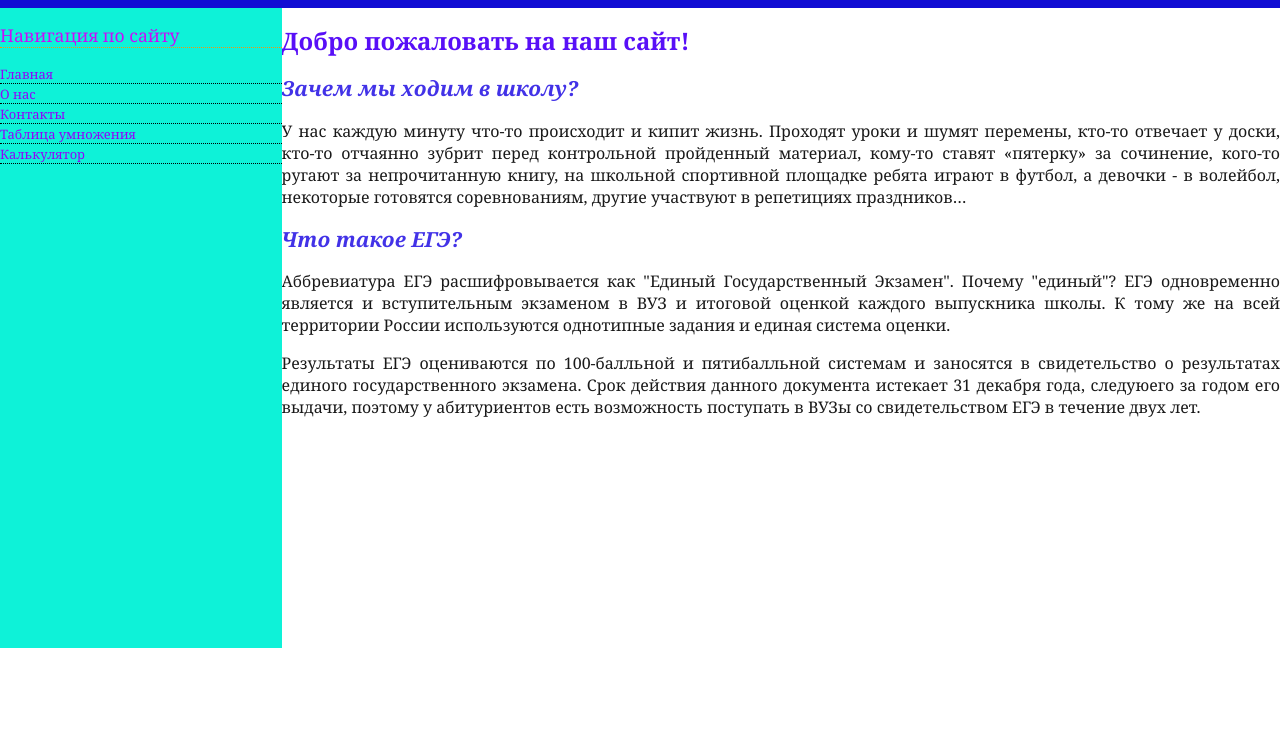
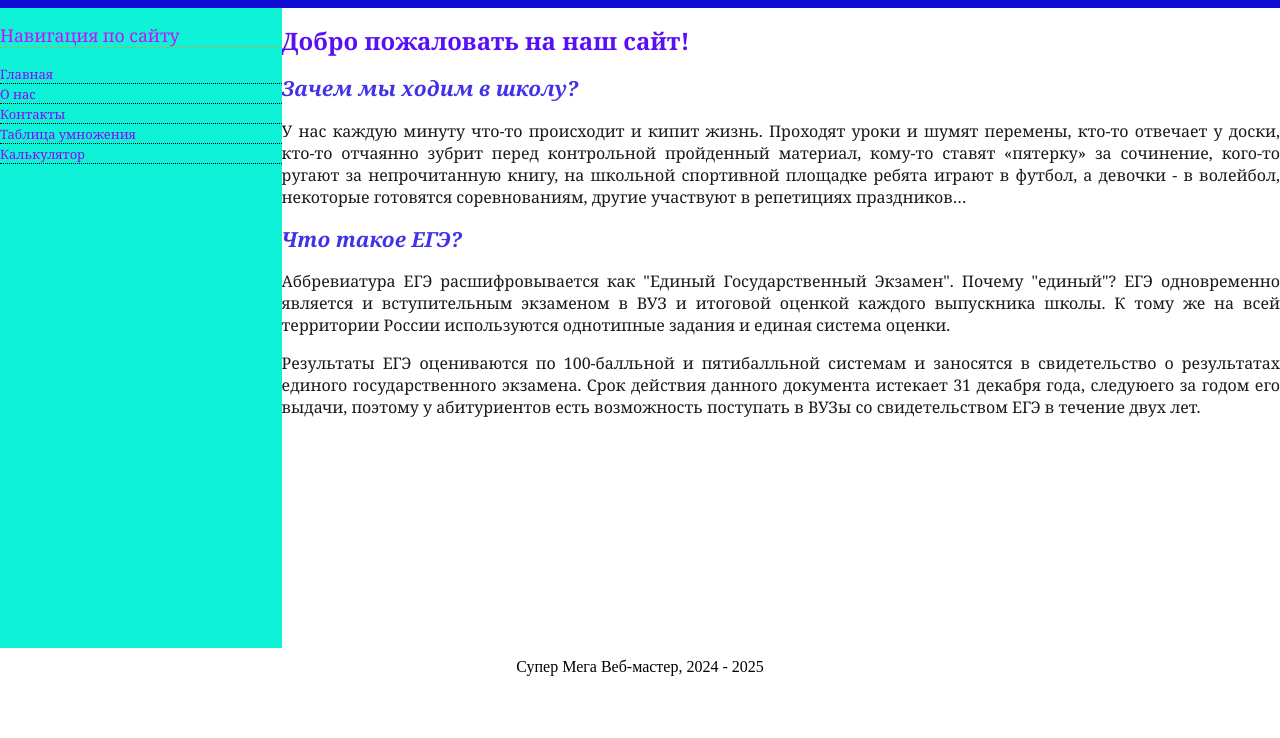
Before and after one commit to TatjanaY/Yaschun_Repository_IT, a plain HTML site: page index.htm in a window 1280 px wide. Shown: the part 72-810 px from the top of the page. Drawn offline with Linux system fonts and the light colour scheme.

Commit message:
[SWE-2] Описание стилей блока footer

```diff
--- a/Surname_style.css
+++ b/Surname_style.css
@@ -78,3 +78,12 @@ font: 100% Georgia;
 color: rgb(25,25,25);
 text-align: justify;
 }
+footer {
+   position: absolute;
+   top: 90%;
+   left: 0%;
+   width: 100%;
+   height: 10%;
+   padding-top: 10px;
+   text-align: center;
+}
```
